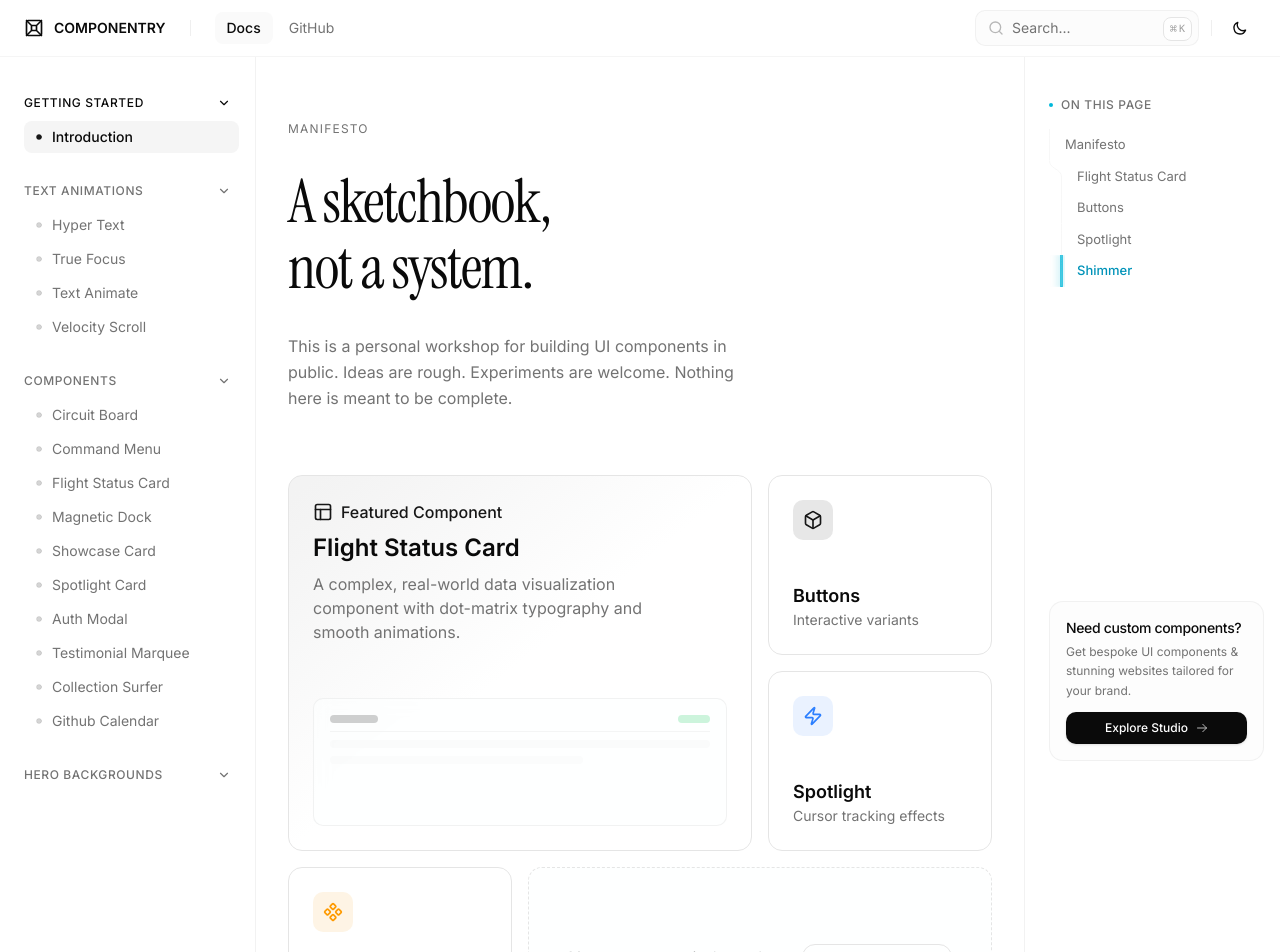
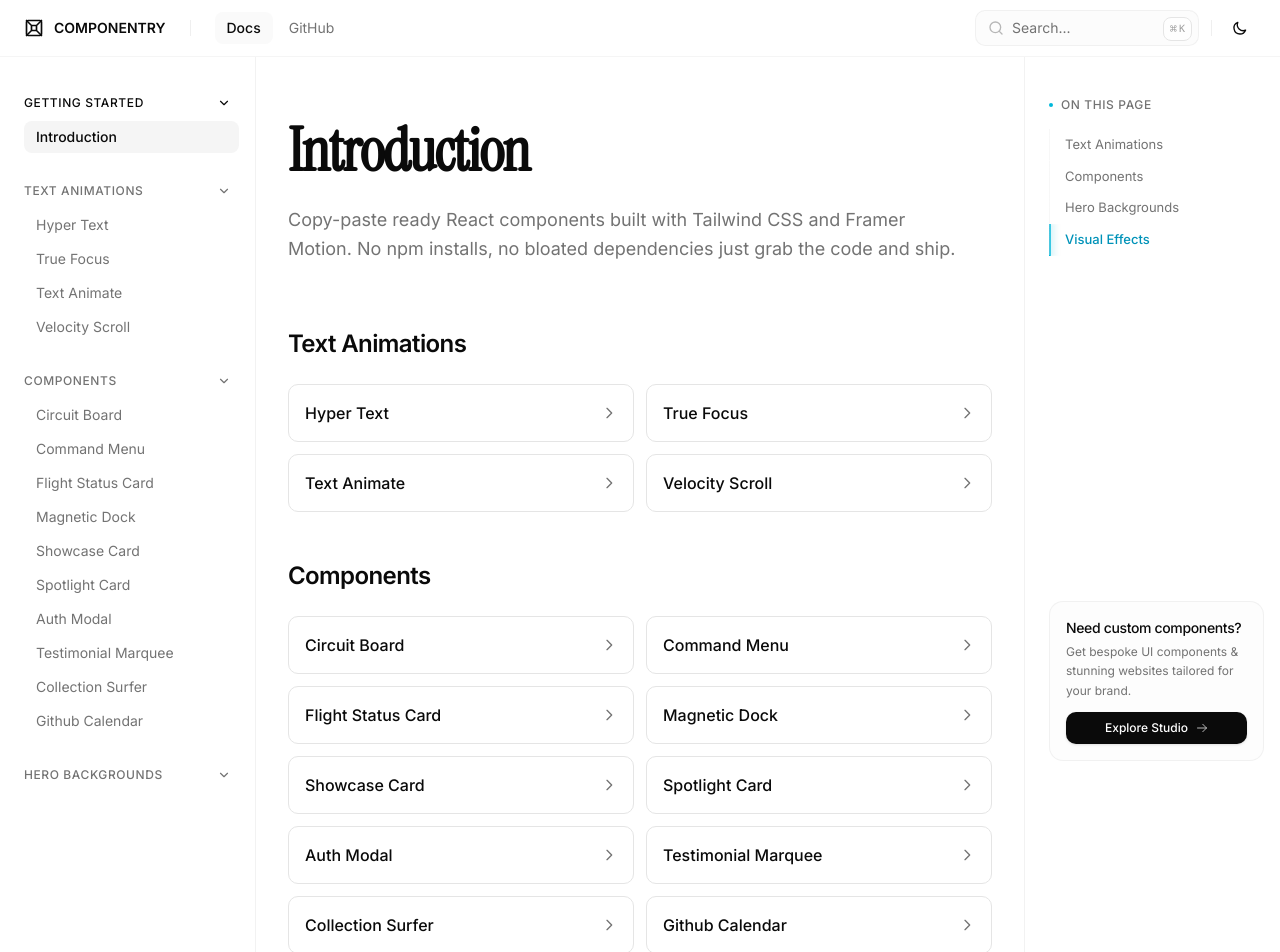
Before and after one commit to AnsHh9094/XeVoS-Ui, a Next.js app in the folder apps/web/: page /docs in a window 1280 px wide. Shown: the top 952 px of the page. Built offline with nearby package versions, Linux system fonts and the light colour scheme.

Commit message:
feat: Refactor docs landing page to a structured list of categories and remove dot indicators from sidebar navigation.

```diff
--- a/apps/web/app/docs/page.tsx
+++ b/apps/web/app/docs/page.tsx
@@ -1,159 +1,57 @@
-"use client"
-
 import type React from "react"
 import Link from "next/link"
-import { motion } from "framer-motion"
-import { ArrowRight, Box, Component, Zap, Layout, ArrowUpRight } from "lucide-react"
-
-const container = {
-  hidden: { opacity: 0 },
-  show: {
-    opacity: 1,
-    transition: {
-      staggerChildren: 0.1
-    }
-  }
-}
-
-const item = {
-  hidden: { opacity: 0, y: 20 },
-  show: { opacity: 1, y: 0 }
-}
-
-function BentoCard({
-  children,
-  className = "",
-  href
-}: {
-  children: React.ReactNode
-  className?: string
-  href: string
-}) {
-  return (
-    <Link href={href} className={`block group relative overflow-hidden rounded-xl border border-border bg-card hover:bg-accent/50 transition-colors ${className}`}>
-      <div className="h-full w-full p-6">
-        {children}
-      </div>
-      <div className="absolute top-4 right-4 opacity-0 -translate-y-2 group-hover:opacity-100 group-hover:translate-y-0 transition-all duration-300">
-        <ArrowUpRight className="h-4 w-4 text-muted-foreground" />
-      </div>
-    </Link>
-  )
-}
+import { docsConfig } from "@/config/docs"
 
 export default function DocsIntroPage(): React.JSX.Element {
   return (
     <div className="space-y-16">
-      {/* Manifesto Section */}
-      <div className="space-y-8">
-        <p className="text-xs uppercase tracking-widest text-muted-foreground">
-          Manifesto
-        </p>
+      <header className="space-y-6">
         <h1
-          className="text-5xl md:text-6xl leading-[1.1] tracking-tight"
+          className="text-4xl md:text-5xl lg:text-6xl font-bold tracking-tight"
           style={{ fontFamily: "var(--font-serif)" }}
         >
-          A sketchbook,
-          <br />
-          not a system.
+          Introduction
         </h1>
-        <p className="text-muted-foreground leading-relaxed max-w-md">
-          This is a personal workshop for building UI components in public.
-          Ideas are rough. Experiments are welcome. Nothing here is meant to be
-          complete.
+        <p className="text-muted-foreground text-lg leading-relaxed max-w-2xl">
+          Copy-paste ready React components built with Tailwind CSS and Framer
+          Motion. No npm installs, no bloated dependencies just grab the code
+          and ship.
         </p>
+      </header>
+
+      <div className="space-y-12">
+        {docsConfig.nav.slice(1).map((category) => (
+          <div key={category.title} id={category.title.toLowerCase().replace(/\s+/g, "-")} data-section-title={category.title} className="scroll-mt-20">
+            <h2 className="text-2xl font-semibold tracking-tight mb-6">
+              {category.title}
+            </h2>
+            <div className="grid grid-cols-1 sm:grid-cols-2 gap-3">
+              {category.items.map((item) => (
+                <Link
+                  key={item.href}
+                  href={item.href}
+                  className="group flex items-center justify-between p-4 rounded-lg border border-border bg-card hover:bg-accent/50 transition-colors"
+                >
+                  <span className="font-medium">{item.title}</span>
+                  <svg
+                    className="h-4 w-4 text-muted-foreground group-hover:translate-x-0.5 transition-transform"
+                    fill="none"
+                    viewBox="0 0 24 24"
+                    stroke="currentColor"
+                    strokeWidth={2}
+                  >
+                    <path
+                      strokeLinecap="round"
+                      strokeLinejoin="round"
+                      d="M9 5l7 7-7 7"
+                    />
+                  </svg>
+                </Link>
+              ))}
+            </div>
+          </div>
+        ))}
       </div>
-
-      <motion.div
-        variants={container}
-        initial="hidden"
-        animate="show"
-        className="grid grid-cols-1 md:grid-cols-3 gap-4 auto-rows-[180px]"
-      >
-        {/* Main Feature Card - Flight Status */}
-        <motion.div variants={item} className="md:col-span-2 md:row-span-2">
-          <BentoCard href="/docs/components/flight-status-card" className="h-full bg-gradient-to-br from-primary/5 via-card to-card">
-            <div className="flex flex-col h-full justify-between">
-              <div className="space-y-2">
-                <div className="flex items-center gap-2 text-primary">
-                  <Layout className="h-5 w-5" />
-                  <span className="font-medium">Featured Component</span>
-                </div>
-                <h3 className="text-2xl font-semibold">Flight Status Card</h3>
-                <p className="text-muted-foreground max-w-sm">
-                  A complex, real-world data visualization component with dot-matrix typography and smooth animations.
-                </p>
-              </div>
-              <div className="mt-4 relative h-32 w-full overflow-hidden rounded-lg border border-border/50 bg-background/50 backdrop-blur-sm p-4">
-                 {/* Abstract visual representation */}
-                 <div className="flex items-center justify-between border-b border-border/40 pb-2 mb-2">
-                    <div className="h-2 w-12 bg-primary/20 rounded"/>
-                    <div className="h-2 w-8 bg-green-500/20 rounded"/>
-                 </div>
-                 <div className="space-y-2">
-                    <div className="h-2 w-full bg-muted/40 rounded"/>
-                    <div className="h-2 w-2/3 bg-muted/30 rounded"/>
-                 </div>
-              </div>
-            </div>
-          </BentoCard>
-        </motion.div>
-
-        {/* Button Card */}
-        <motion.div variants={item} className="md:col-span-1 md:row-span-1">
-          <BentoCard href="/docs/components/button" className="h-full">
-            <div className="flex flex-col h-full justify-between">
-              <div className="h-10 w-10 rounded-lg bg-primary/10 flex items-center justify-center mb-4">
-                <Box className="h-5 w-5 text-primary" />
-              </div>
-              <div>
-                <h3 className="font-semibold text-lg">Buttons</h3>
-                <p className="text-sm text-muted-foreground">Interactive variants</p>
-              </div>
-            </div>
-          </BentoCard>
-        </motion.div>
-
-        {/* Spotlight Card */}
-        <motion.div variants={item} className="md:col-span-1 md:row-span-1">
-           <BentoCard href="/docs/components/spotlight-card" className="h-full group">
-            <div className="flex flex-col h-full justify-between">
-              <div className="h-10 w-10 rounded-lg bg-blue-500/10 flex items-center justify-center mb-4 group-hover:bg-blue-500/20 transition-colors">
-                <Zap className="h-5 w-5 text-blue-500" />
-              </div>
-              <div>
-                <h3 className="font-semibold text-lg">Spotlight</h3>
-                <p className="text-sm text-muted-foreground">Cursor tracking effects</p>
-              </div>
-            </div>
-          </BentoCard>
-        </motion.div>
-
-         {/* Shimmer Button Card */}
-         <motion.div variants={item} className="md:col-span-1 md:row-span-1">
-           <BentoCard href="/docs/components/shimmer-button" className="h-full">
-            <div className="flex flex-col h-full justify-between">
-              <div className="h-10 w-10 rounded-lg bg-amber-500/10 flex items-center justify-center mb-4">
-                <Component className="h-5 w-5 text-amber-500" />
-              </div>
-              <div>
-                <h3 className="font-semibold text-lg">Shimmer</h3>
-                <p className="text-sm text-muted-foreground">Loading & highlight states</p>
-              </div>
-            </div>
-          </BentoCard>
-        </motion.div>
-
-        {/* Coming Soon / More */}
-        <motion.div variants={item} className="md:col-span-2 md:row-span-1">
-          <div className="h-full rounded-xl border border-dashed border-border bg-card/50 p-6 flex items-center justify-center gap-4 text-muted-foreground">
-             <span className="text-sm">More components in the works...</span>
-             <Link href="https://github.com/harshjdhv/componentry/issues" className="text-xs border px-3 py-1 rounded-full hover:bg-accent transition-colors">
-               Request a component
-             </Link>
-          </div>
-        </motion.div>
-      </motion.div>
     </div>
   )
 }
--- a/apps/web/components/docs-sidebar.tsx
+++ b/apps/web/components/docs-sidebar.tsx
@@ -4,7 +4,7 @@ import * as React from "react"
 import Link from "next/link"
 import { usePathname } from "next/navigation"
 import { docsConfig } from "@/config/docs"
-import { ChevronDown, Circle } from "lucide-react"
+import { ChevronDown } from "lucide-react"
 
 export function DocsSidebar() {
   const pathname = usePathname()
@@ -38,8 +38,8 @@ export function DocsSidebar() {
                 <button
                   onClick={() => toggleGroup(group.title)}
                   className={`w-full flex items-center justify-between py-1.5 px-2 rounded-md text-xs font-medium uppercase tracking-wider transition-colors ${hasActiveItem
-                      ? "text-foreground"
-                      : "text-muted-foreground hover:text-foreground hover:bg-accent/50"
+                    ? "text-foreground"
+                    : "text-muted-foreground hover:text-foreground hover:bg-accent/50"
                     }`}
                 >
                   <span>{group.title}</span>
@@ -61,20 +61,13 @@ export function DocsSidebar() {
                         key={item.href}
                         href={item.href}
                         className={`
-                          group relative flex items-center gap-2.5 py-1.5 px-3 ml-2 text-sm rounded-md transition-all duration-200
+                          group relative flex items-center py-1.5 px-3 ml-2 text-sm rounded-md transition-all duration-200
                           ${isActive
                             ? "bg-accent text-foreground font-medium"
                             : "text-muted-foreground hover:text-foreground hover:bg-accent/50"
                           }
                         `}
                       >
-                        {/* Dot indicator */}
-                        <Circle
-                          className={`h-1.5 w-1.5 transition-all duration-200 ${isActive
-                              ? "fill-current text-primary"
-                              : "fill-current text-muted-foreground/30 group-hover:text-muted-foreground/60"
-                            }`}
-                        />
                         <span>{item.title}</span>
                       </Link>
                     )
```
